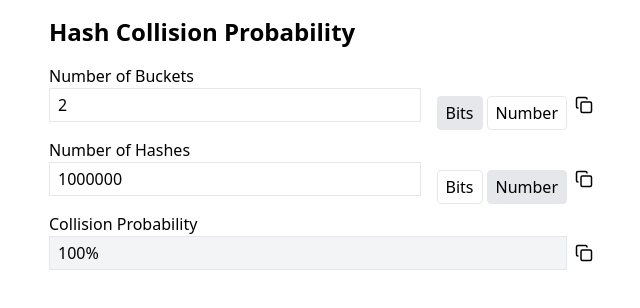
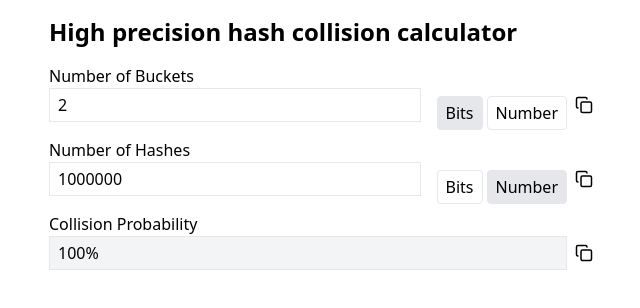
Before and after one commit to skrzypo987/hash-collision, a React (Vite) app: page / in a window 1280 px wide. Shown: the top 308 px of the page, without its empty margins (319-959 px from the left). Built offline with nearby package versions, Linux system fonts and the light colour scheme.

Commit message:
add high-precision caption

```diff
--- a/index.html
+++ b/index.html
@@ -4,7 +4,7 @@
     <meta charset="UTF-8" />
     <link rel="icon" href="/favicon.ico" />
     <meta name="viewport" content="width=device-width, initial-scale=1.0" />
-    <title>Hash Collision Calculator</title>
+    <title>High precision hash collision calculator</title>
 
     <!-- Google tag (gtag.js) -->
     <script async src="https://www.googletagmanager.com/gtag/js?id=G-E8YS6DZ7NX"></script>
--- a/src/HashCollisionCalculator.jsx
+++ b/src/HashCollisionCalculator.jsx
@@ -124,7 +124,7 @@
 
   return (
     <div className="p-4 max-w-xl mx-auto">
-      <h1 className="text-2xl font-bold mb-4">Hash Collision Probability</h1>
+      <h1 className="text-2xl font-bold mb-4">High precision hash collision calculator</h1>
 
       <div>
         <label>Number of Buckets</label>
```
